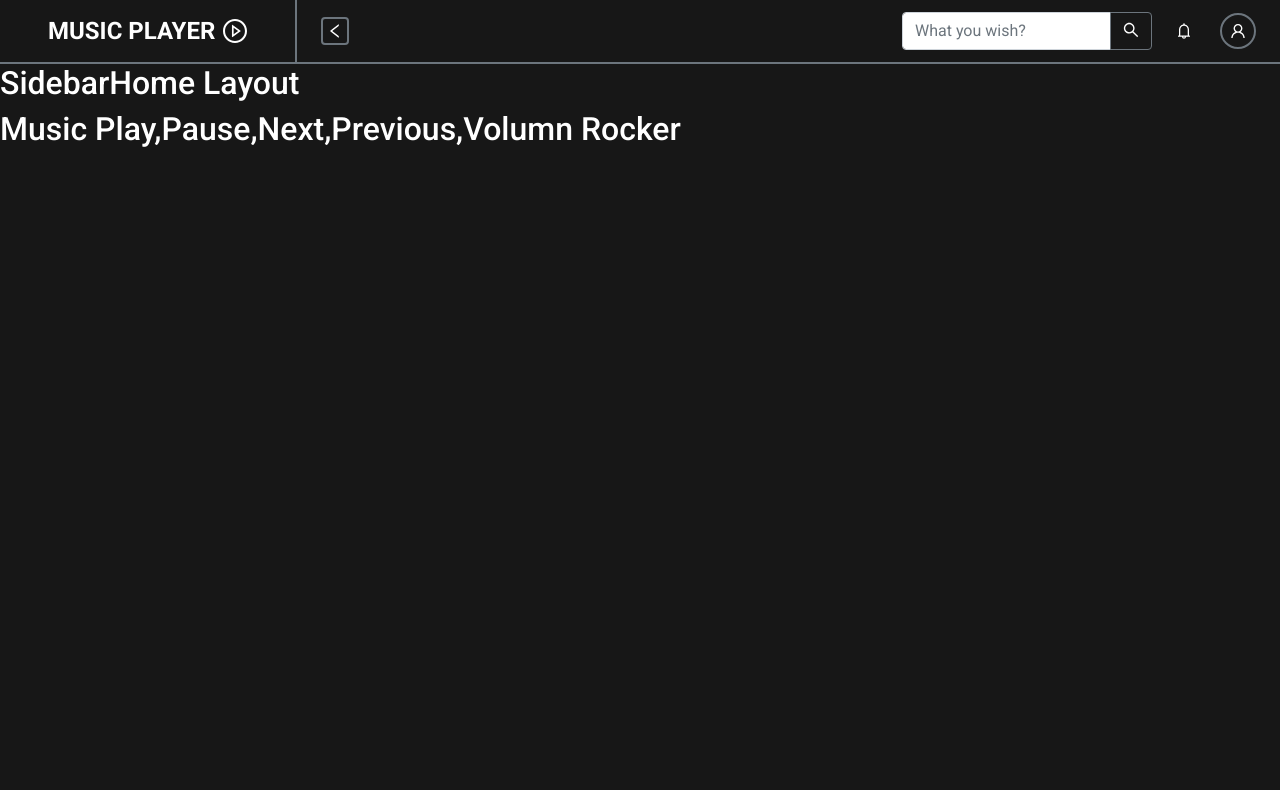
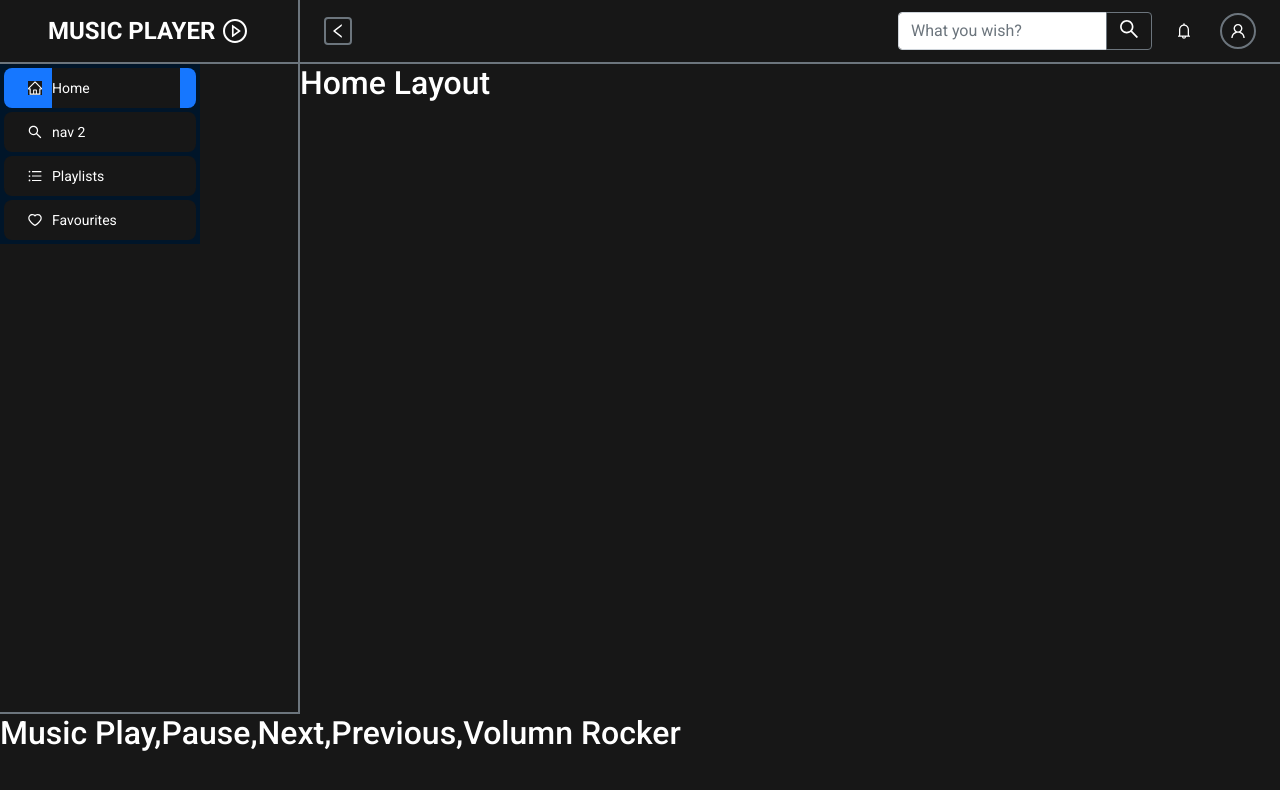
Before and after one commit to SHIVENDRA8004/Dendrite.ai-Typescript, a React (Create React App) app: page / in a window 1280 px wide. Shown: the top 790 px of the page. Built offline with nearby package versions, Linux system fonts and the light colour scheme.

Commit message:
Tried using antd sidebar

```diff
--- a/package.json
+++ b/package.json
@@ -11,6 +11,7 @@
     "@types/node": "^16.18.23",
     "@types/react": "^18.0.37",
     "@types/react-dom": "^18.0.11",
+    "antd": "^5.4.2",
     "react": "^18.2.0",
     "react-dom": "^18.2.0",
     "react-scripts": "5.0.1",
--- a/src/App.tsx
+++ b/src/App.tsx
@@ -9,8 +9,12 @@ function App() {
       <div>
         <Navbar />
         <div className="d-flex">
-          <Sidebar />
-          <Home />
+          <div>
+            <Sidebar />
+          </div>
+          <div>
+            <Home />
+          </div>
         </div>
         <MusicGrid />
       </div>
--- a/src/compoents/layouts/Navbar.tsx
+++ b/src/compoents/layouts/Navbar.tsx
@@ -4,7 +4,7 @@ const Navbar = () => {
     <div className="d-flex align-items-center border-bottom border-2 border-secondary p-0 " style={{ height: "8vh" }}>
       <div
         className="d-flex align-items-center fs-4  ps-5 pe-5   border-end border-2 border-secondary"
-        style={{ height: "100%" }}
+        style={{ height: "100%", width: "300px" }}
       >
         <div className="me-2 fw-bold">MUSIC PLAYER</div>
         <PlayCircleOutlined />
@@ -19,7 +19,7 @@ const Navbar = () => {
         <div className="input-group ">
           <input type="text" className="form-control" placeholder="What you wish?" />
           <button className="btn btn-outline-secondary" type="button" id="search-btn">
-            <SearchOutlined />
+            <SearchOutlined className="fs-5" />
           </button>
         </div>
         <BellOutlined className=" ms-4 me-1" />
--- a/src/compoents/layouts/Sidebar.tsx
+++ b/src/compoents/layouts/Sidebar.tsx
@@ -1,7 +1,59 @@
+import { HomeOutlined, SearchOutlined, HeartOutlined, UnorderedListOutlined } from "@ant-design/icons";
+import { Layout, Menu, theme } from "antd";
+import { useState } from "react";
 const Sidebar = () => {
+  const { Header, Sider, Content } = Layout;
+  const [collapsed, setCollapsed] = useState(false);
   return (
-    <div className="sidebar">
-      <h2>Sidebar</h2>
+    <div className="border-bottom border-end border-secondary border-2" style={{ width: "300px", height: "650px" }}>
+      {/* <div className="border-bottom border-secondary border-2">
+        <div className="d-flex align-items-center">
+          <HomeOutlined />
+          <div>Home</div>
+        </div>
+        <div className="d-flex align-items-center">
+          <SearchOutlined />
+          <div>Search</div>
+        </div>
+        <div className="d-flex align-items-center">
+          <HeartOutlined />
+          <div> Favourites</div>
+        </div>
+        <div className="d-flex align-items-center">
+          <UnorderedListOutlined />
+          <div>Playlist</div>
+        </div>
+      </div> */}
+      <Sider trigger={null} collapsible collapsed={collapsed}>
+        <div className="logo" />
+        <Menu
+          theme="dark"
+          mode="inline"
+          defaultSelectedKeys={["1"]}
+          items={[
+            {
+              key: "1",
+              icon: <HomeOutlined />,
+              label: "Home",
+            },
+            {
+              key: "2",
+              icon: <SearchOutlined />,
+              label: "nav 2",
+            },
+            {
+              key: "3",
+              icon: <UnorderedListOutlined />,
+              label: "Playlists",
+            },
+            {
+              key: "4",
+              icon: <HeartOutlined />,
+              label: "Favourites",
+            },
+          ]}
+        />
+      </Sider>
     </div>
   );
 };
```
Also changed, not shown: 1 other file (tests, documents, lock files or other folders).
